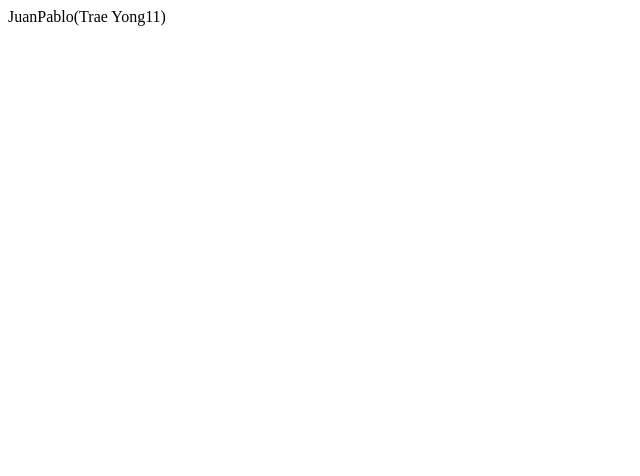
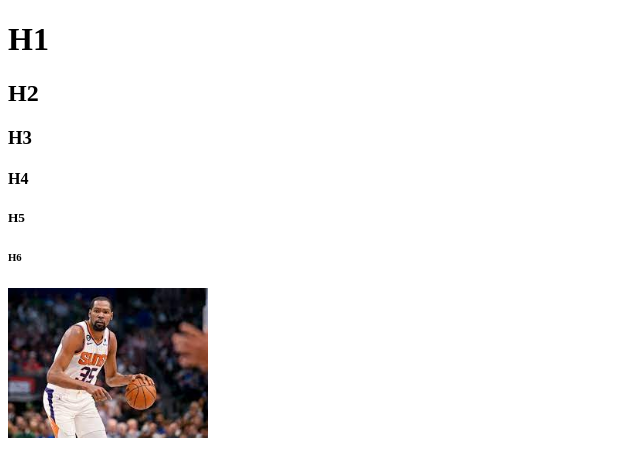
Before and after one commit to nrgsnoopy8/paginaweblake, a plain HTML site: page index.html in a window 1280 px wide. Shown: the whole page, without its empty margins (0-640 px from the left). Drawn offline with Linux system fonts and the light colour scheme.

Commit message:
Add files via upload

```diff
--- a/index.html
+++ b/index.html
@@ -1,12 +1,21 @@
-<html>
+<!DOCTYPE html>
+<html lang="en">
 <head>
-    <title>
-        JuanPablo(Kevin Durant35)
-    </title>
+    <meta charset="UTF-8">
+    <meta http-equiv="X-UA-Compatible" content="IE=edge">
+    <meta name="viewport" content="width=device-width, initial-scale=1.0">
+    <title>Juan Gomez</title>
 </head>
-
 <body>
 
-    JuanPablo(Trae Yong11)
+<h1>H1</h1>
+<h2>H2</h2>
+<h3>H3</h3>
+<h4>H4</h4>
+<h5>H5</h5>
+<h6>H6</h6>
+
+<img src="jugador.jfif" alt="durant" width="200spx" theight="200px" >
+
 </body>
 </html>
```
Also changed, not shown: jugador.jfif (added).
